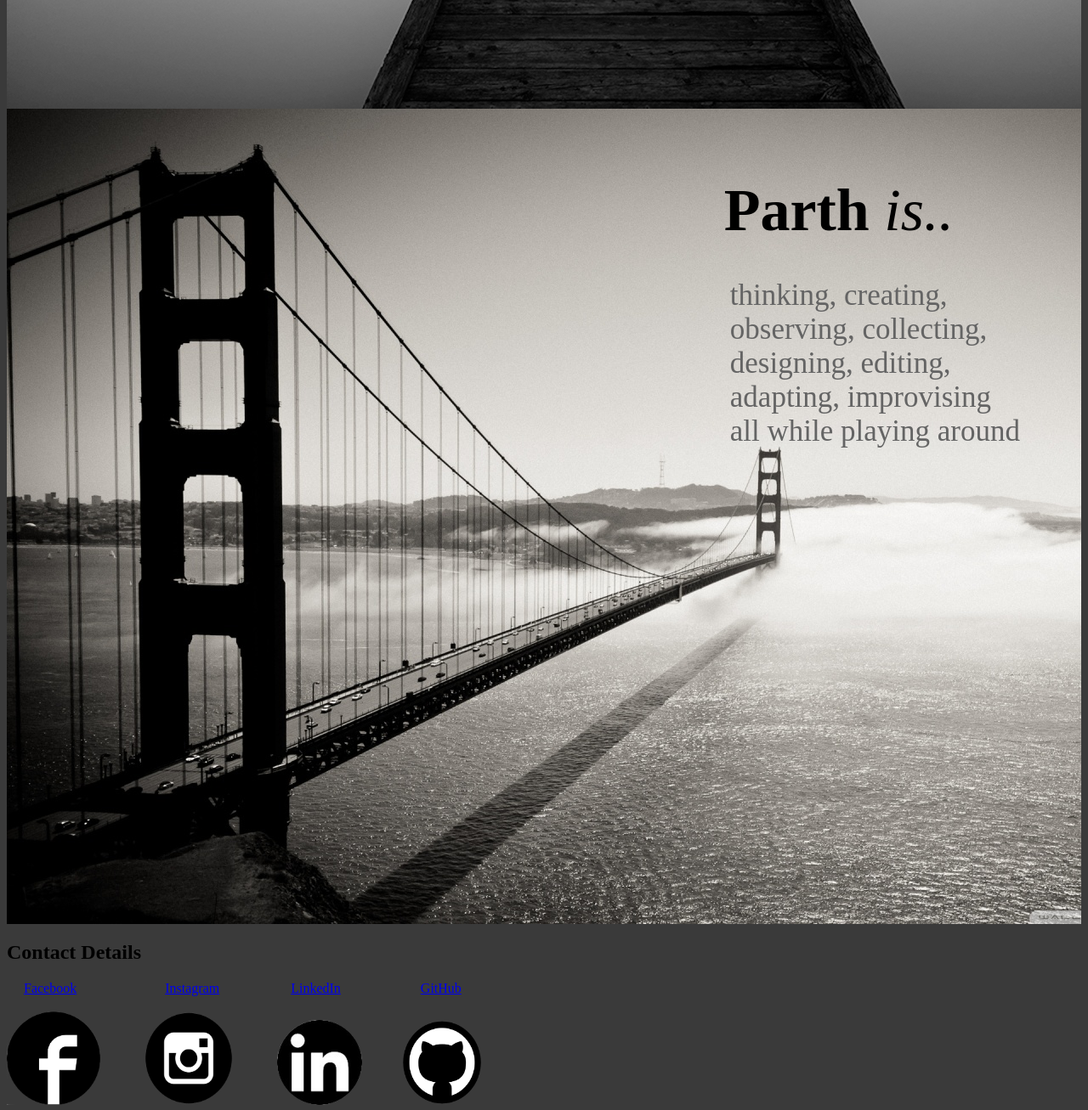
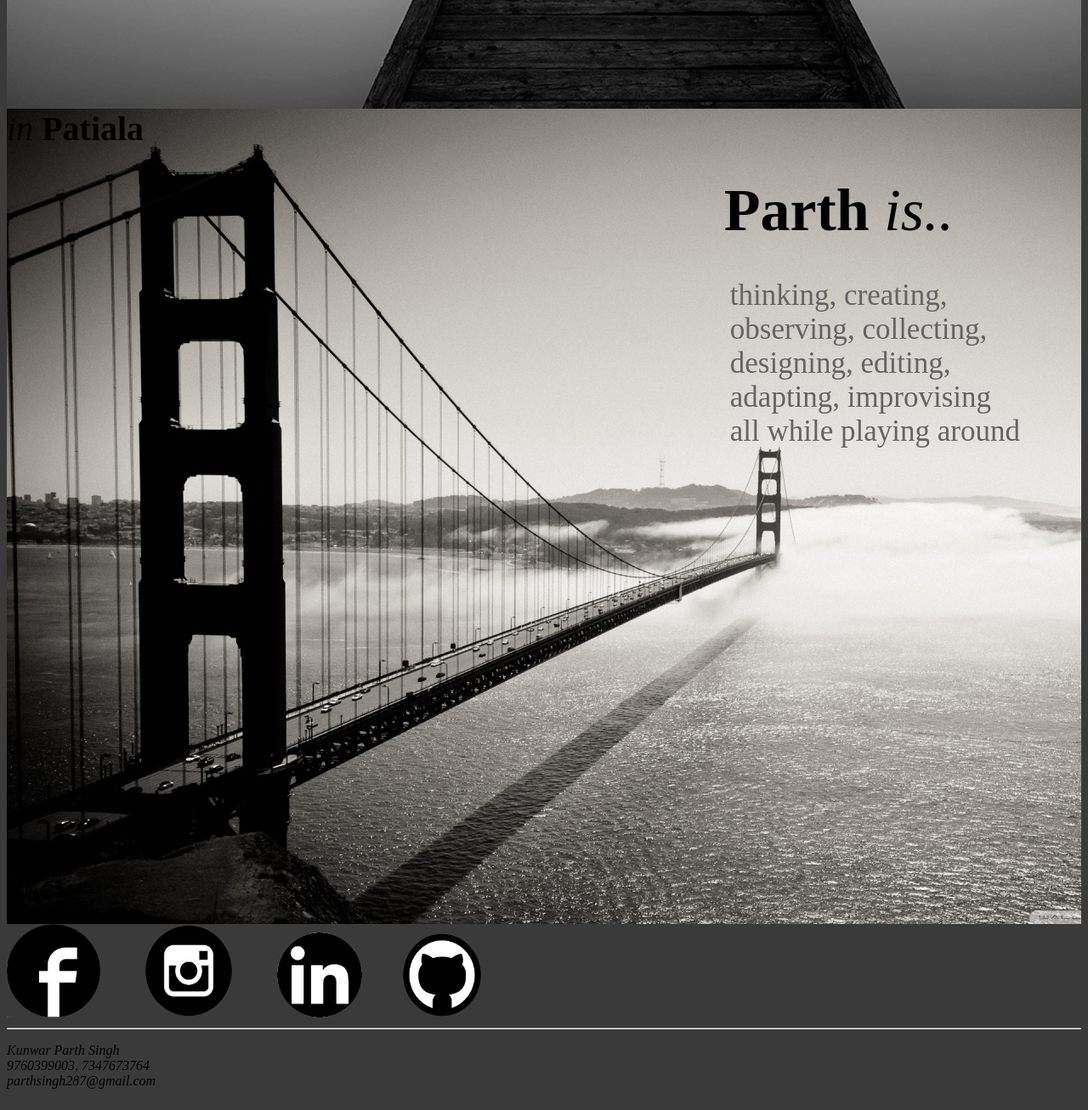
Before and after one commit to kSinghParth/kSinghParth.github.io, a plain HTML site: page index.html in a window 1280 px wide. Shown: the part 840-2147 px from the top of the page at 85% size. Drawn offline with Linux system fonts and the light colour scheme.

Commit message:
19th Commit

```diff
--- a/Styling.css
+++ b/Styling.css
@@ -33,6 +33,7 @@ li.logo {
 }
 li.textlist {
 	margin-top: 50px;
+
 }
 div.secondscreen{
 	background-image: url("background1/bwggate.jpg");
@@ -62,5 +63,5 @@ span.secscreen{
 span.secscreen:hover {
 	text-decoration: underline;
 	color: black;
-	font-size: 50px
+	font-size: 50px;
 }
--- a/index.html
+++ b/index.html
@@ -39,15 +39,11 @@
 	<div class="secondscreen">
 			<header class="secscreen"><strong>Parth</strong>  <em>is..</em> </header>
 			<article><span class="secscreen">thinking</span>, <span class="secscreen">creating</span>, <br><span class="secscreen">observing</span>, <span class="secscreen">collecting</span>, <br><span class="secscreen">designing</span>, <span class="secscreen">editing</span>, <br><span class="secscreen">adapting</span>, <span class="secscreen">improvising</span> <br>all while playing around</article>
+			<footer style="font-size: 40px"><em>in</em> <strong>Patiala</strong></footer>
 	</div>
 
 	<div>
-			<h2 id="t02">Contact Details</h2>
-			<a href="https://www.facebook.com/parth.singh.5030" target="_blank" style="margin: 20px">Facebook</a>
-			<a href="https://www.instagram.com/grammar48jew/" target="_blank" style="margin: 80px">Instagram</a>
-			<a href="https://www.linkedin.com/in/parth-singh-101610048/" target="_blank" style="margin: 0px">LinkedIn</a>
-			<a href="https://github.com/kSinghParth" target="_blank" style="margin: 90px">GitHub</a>
-			<br><br>
+
 			<a href="https://www.facebook.com/parth.singh.5030" target="framename"><img src="facebok-circular-logo_318-40188.png" alt="Fb is here" width="110" height="110"></a>
 			<a href="https://www.instagram.com/grammar48jew/" target="_blank"><img src="69366.png" alt="Insta is here" width="200px" height="110px"></a>
 			<a href="https://www.linkedin.com/in/parth-singh-101610048/" target="_blank"><img src="linkedin-logo_318-65161.png" alt="LIn here" width="100px" height="100px"></a>
```
